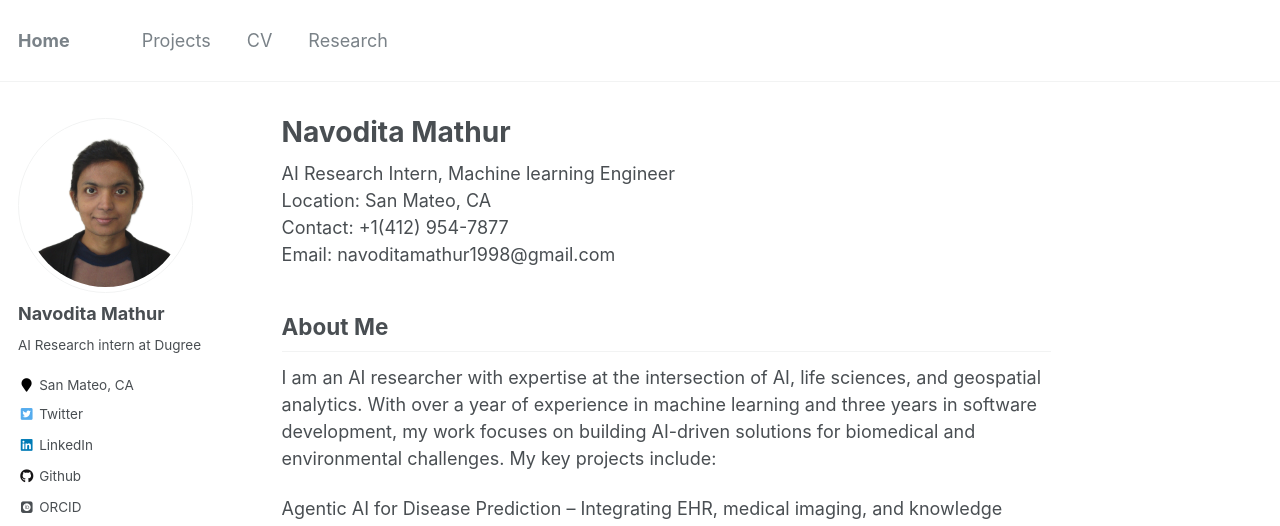
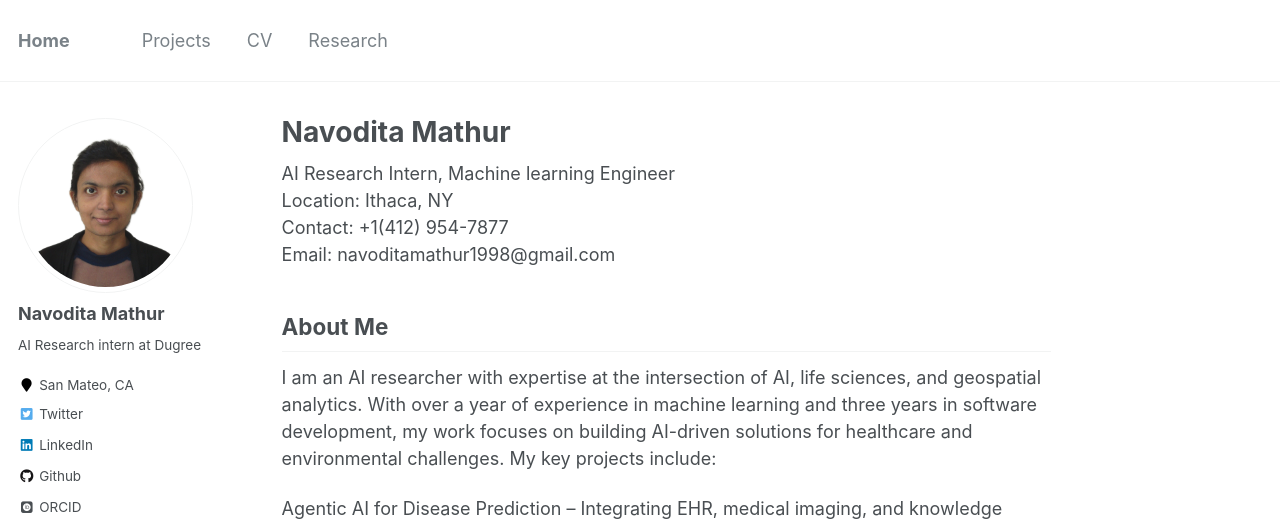
Before and after one commit to Navoditamathur/Navoditamathur.github.io, a Jekyll site: the page built from _pages/about.md, in a window 1280 px wide and 900 px high. Shown: the top 526 px of the window. Built offline with Jekyll 4.4.1, drawn with Linux system fonts in a browser that asks for light colours; some web fonts are replaced.

Commit message:
Update about.md

```diff
--- a/_pages/about.md
+++ b/_pages/about.md
@@ -9,13 +9,13 @@ redirect_from:
 ---
 
 AI Research Intern, Machine learning Engineer<br/>
-Location: San Mateo, CA<br/>
+Location: Ithaca, NY<br/>
 Contact: +1(412) 954-7877<br/>
 Email: navoditamathur1998@gmail.com<br/>
 
 About Me
 ------
-I am an AI researcher with expertise at the intersection of AI, life sciences, and geospatial analytics. With over a year of experience in machine learning and three years in software development, my work focuses on building AI-driven solutions for biomedical and environmental challenges. My key projects include:
+I am an AI researcher with expertise at the intersection of AI, life sciences, and geospatial analytics. With over a year of experience in machine learning and three years in software development, my work focuses on building AI-driven solutions for healthcare and environmental challenges. My key projects include:
 
 Agentic AI for Disease Prediction – Integrating EHR, medical imaging, and knowledge graphs to enhance clinical decision-making.<br/>
 Medical Image Analysis – Optimizing Swin-UNETR for 3D brain tumor segmentation.<br/>
```
